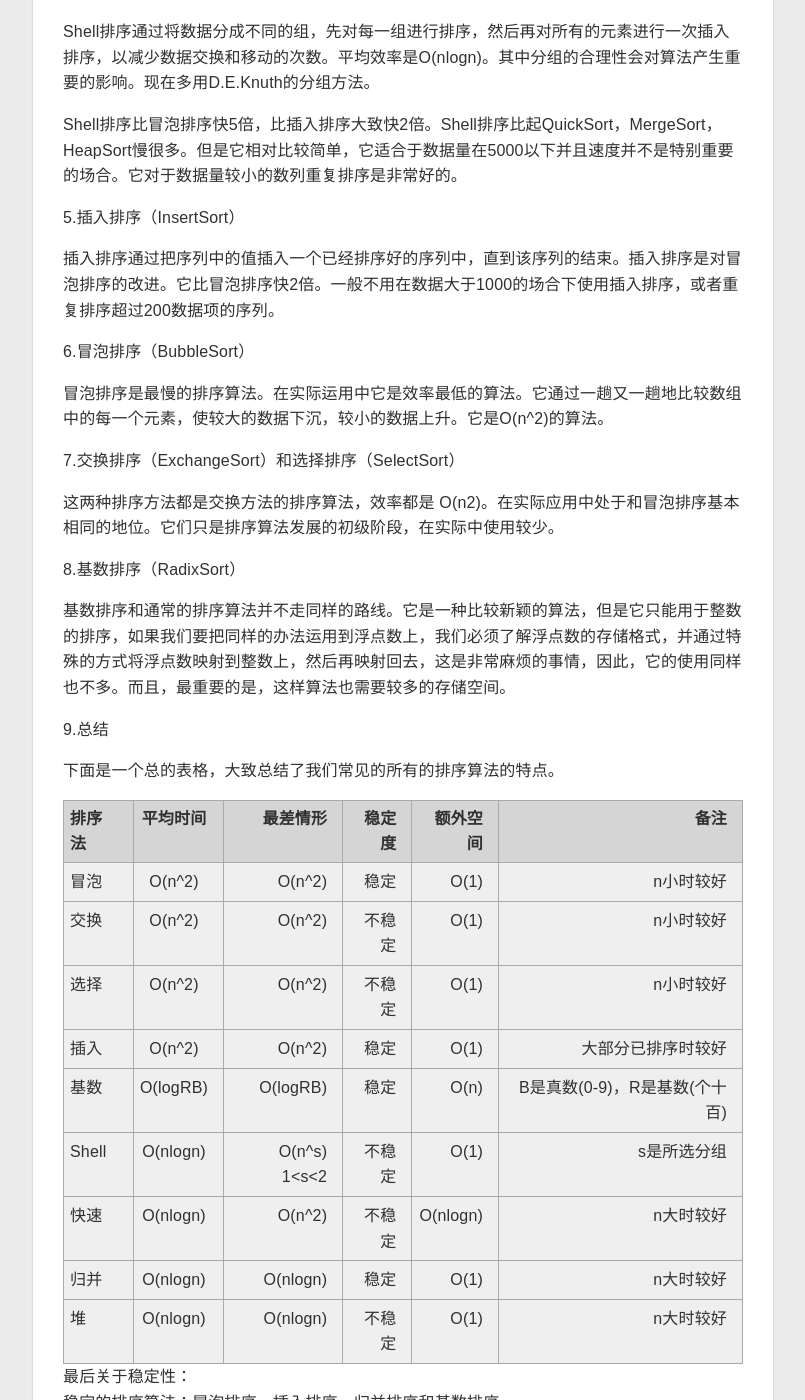
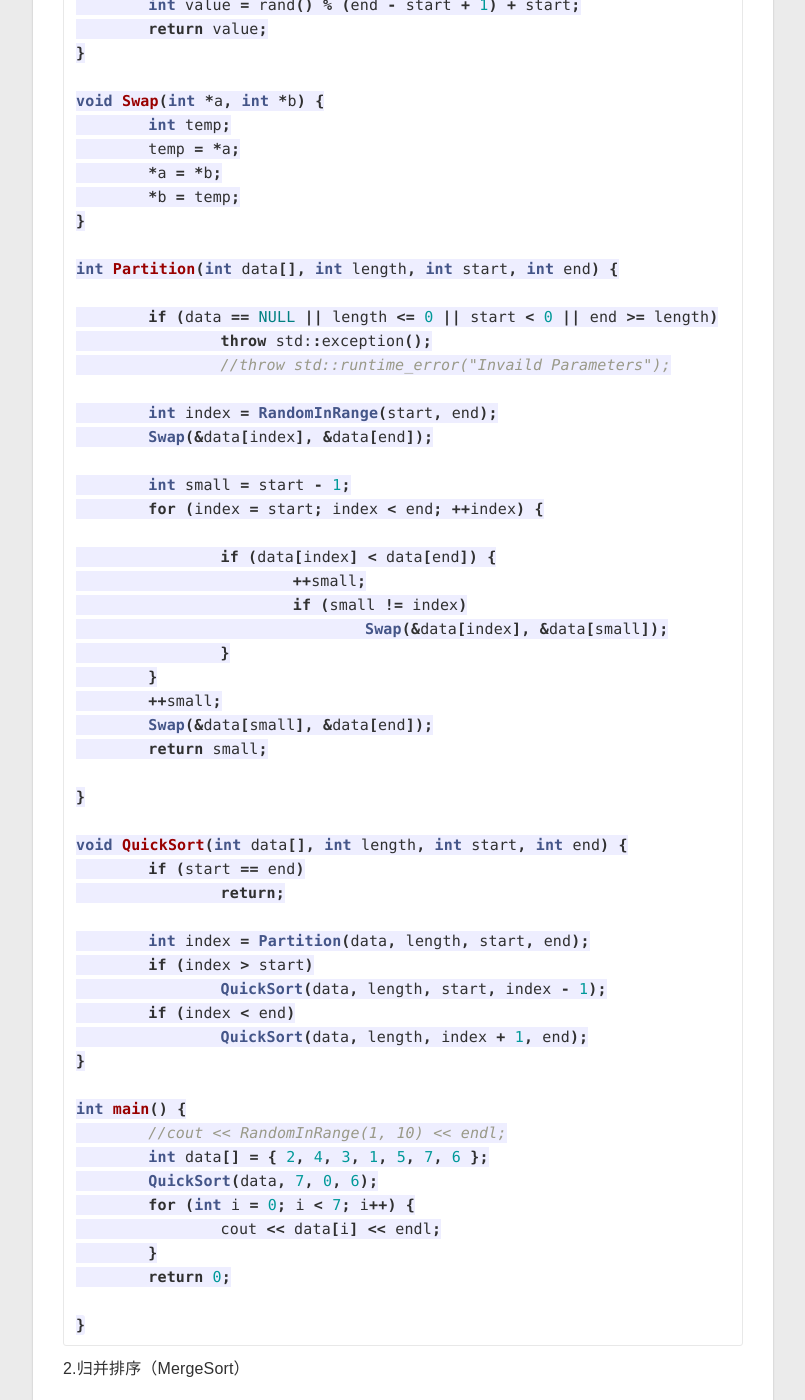
Before and after one commit to Mility/Mility.github.io, a Jekyll site: the page built from _posts/2016-07-12-查找与排序.markdown, in a window 1280 px wide and 1400 px high, scrolled down 10135 px. Shown: the whole window, without its empty margins (237-1042 px from the left). Built offline with Jekyll 4.4.1, drawn with Linux system fonts in a browser that asks for light colours; nearby versions of some CDN libraries; some of the changed text lies outside the part shown.

Commit message:
增加快速排序代码

````diff
--- a/_posts/2016-07-12-查找与排序.markdown
+++ b/_posts/2016-07-12-查找与排序.markdown
@@ -251,6 +251,81 @@ n+2(n/2)+4(n/4)+...+n*(n/n) = n+n+n+...+n=k*n=log2(n)*n
 
 快速排序比大部分排序算法都要快。尽管我们可以在某些特殊的情况下写出比快速排序快的算法，但是就通常情况而言，没有比它更快的了。快速排序是递归的，对于内存非常有限的机器来说，它不是一个好的选择。
 
+```java
+/*
+ * QuickSort.cpp
+ *
+ *  Created on: 2016年7月19日
+ *      Author: mility
+ */
+
+#include <iostream>
+#include <ctime>
+
+#include <cstdlib>
+
+using namespace std;
+
+int RandomInRange(int start, int end) {
+	srand((unsigned) time(NULL));
+	int value = rand() % (end - start + 1) + start;
+	return value;
+}
+
+void Swap(int *a, int *b) {
+	int temp;
+	temp = *a;
+	*a = *b;
+	*b = temp;
+}
+
+int Partition(int data[], int length, int start, int end) {
+
+	if (data == NULL || length <= 0 || start < 0 || end >= length)
+		throw std::exception();
+		//throw std::runtime_error("Invaild Parameters");
+
+	int index = RandomInRange(start, end);
+	Swap(&data[index], &data[end]);
+
+	int small = start - 1;
+	for (index = start; index < end; ++index) {
+
+		if (data[index] < data[end]) {
+			++small;
+			if (small != index)
+				Swap(&data[index], &data[small]);
+		}
+	}
+	++small;
+	Swap(&data[small], &data[end]);
+	return small;
+
+}
+
+void QuickSort(int data[], int length, int start, int end) {
+	if (start == end)
+		return;
+
+	int index = Partition(data, length, start, end);
+	if (index > start)
+		QuickSort(data, length, start, index - 1);
+	if (index < end)
+		QuickSort(data, length, index + 1, end);
+}
+
+int main() {
+	//cout << RandomInRange(1, 10) << endl;
+	int data[] = { 2, 4, 3, 1, 5, 7, 6 };
+	QuickSort(data, 7, 0, 6);
+	for (int i = 0; i < 7; i++) {
+		cout << data[i] << endl;
+	}
+	return 0;
+
+}
+```
+
 2.归并排序（MergeSort）
 
 归并排序先分解要排序的序列，从1分成2，2分成4，依次分解，当分解到只有1个一组的时候，就可以排序这些分组，然后依次合并回原来的序列中，这样就可以排序所有数据。合并排序比堆排序稍微快一点，但是需要比堆排序多一倍的内存空间，因为它需要一个额外的数组。
````
